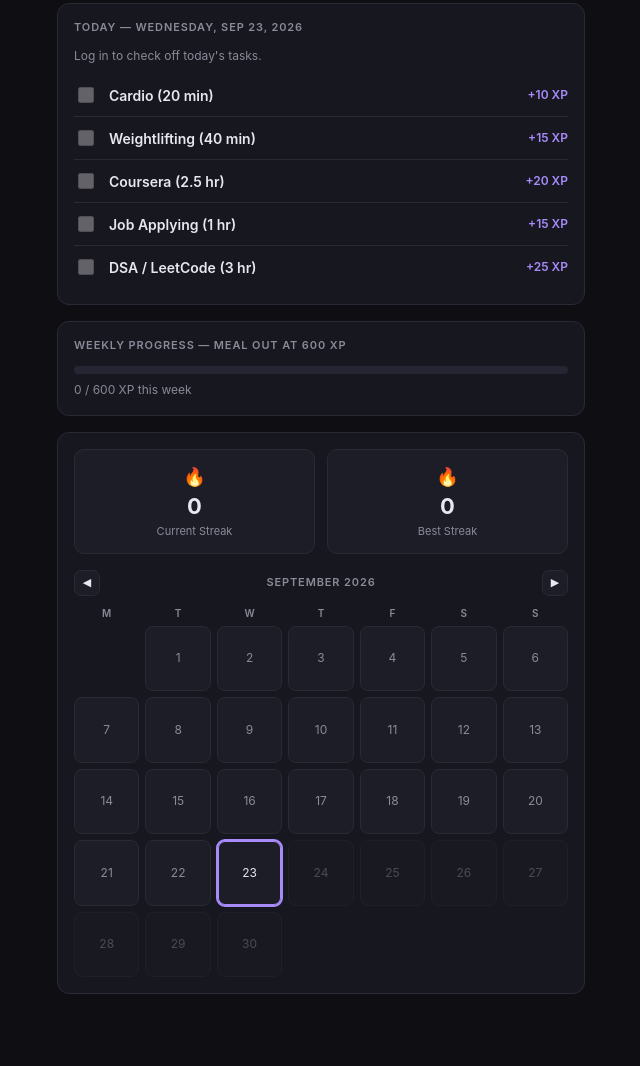
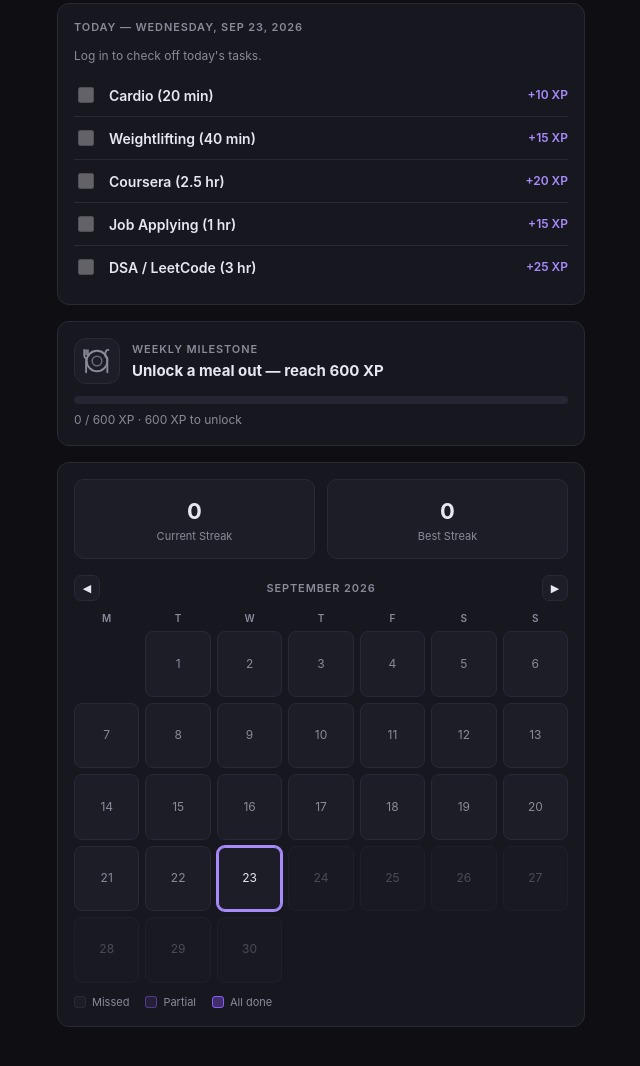
Before and after one commit to suriyaa555/Productivity-Tracker, a plain HTML site: page index.html in a window 1280 px wide. Shown: the part 250-1316 px from the top of the page, without its empty margins (319-959 px from the left). Drawn offline with Linux system fonts and the light colour scheme.

Commit message:
Three-state calendar (empty/partial/complete), remove fire emojis, polish weekly reward as unlockable milestone with plate icon

```diff
--- a/index.html
+++ b/index.html
@@ -108,13 +108,43 @@
   .task .xp { color: var(--accent-2); font-size: 12px; font-weight: 600; }
   .readonly .task input { pointer-events: none; opacity: .5; }
 
+  /* Reward card */
+  .reward-card.unlocked {
+    border-color: var(--green);
+    box-shadow: 0 0 0 1px rgba(52,211,153,.25) inset;
+  }
+  .reward-head { display: flex; align-items: center; gap: 12px; margin-bottom: 12px; }
+  .reward-plate {
+    flex-shrink: 0; width: 46px; height: 46px; border-radius: 12px;
+    display: flex; align-items: center; justify-content: center;
+    background: var(--panel-2); border: 1px solid var(--border);
+    color: var(--muted); transition: color .3s ease, border-color .3s ease;
+  }
+  .reward-card.unlocked .reward-plate { color: var(--green); border-color: rgba(52,211,153,.5); }
+  .reward-label {
+    color: var(--muted); font-size: 11px; letter-spacing: .08em;
+    text-transform: uppercase; font-weight: 600;
+  }
+  .reward-title { font-size: 15px; font-weight: 700; margin-top: 2px; }
+  .reward-card.unlocked .reward-title { color: var(--green); }
+
+  /* Calendar legend */
+  .cal-legend {
+    display: flex; gap: 16px; margin-top: 12px;
+    color: var(--muted); font-size: 11px;
+  }
+  .cal-legend span { display: inline-flex; align-items: center; gap: 6px; }
+  .swatch { width: 12px; height: 12px; border-radius: 3px; display: inline-block; border: 1px solid var(--border); }
+  .sw-empty { background: var(--panel-2); }
+  .sw-partial { background: rgba(139,92,246,.12); border-color: rgba(139,92,246,.45); }
+  .sw-complete { background: rgba(139,92,246,.35); border-color: var(--accent); }
+
   /* Streaks */
   .streaks { display: flex; gap: 12px; margin-bottom: 16px; }
   .streak-box {
     flex: 1; background: var(--panel-2); border: 1px solid var(--border);
     border-radius: 10px; padding: 14px; text-align: center;
   }
-  .streak-box .fire { color: var(--accent-2); font-size: 18px; }
   .streak-box .num { font-size: 22px; font-weight: 700; margin: 2px 0; }
   .streak-box .lbl { color: var(--muted); font-size: 11px; }
 
@@ -148,7 +178,8 @@
     border-radius: 8px; display: flex; align-items: center; justify-content: center;
     font-size: 12px; color: var(--muted); position: relative;
   }
-  .cal .cell.done { background: rgba(139,92,246,.28); border-color: var(--accent); color: var(--text); }
+  .cal .cell.partial { background: rgba(139,92,246,.12); border-color: rgba(139,92,246,.45); color: var(--text); }
+  .cal .cell.complete { background: rgba(139,92,246,.35); border-color: var(--accent); color: var(--text); }
   .cal .cell.today { outline: 2px solid var(--accent-2); outline-offset: -1px; color: var(--text); }
   .cal .cell.selected { border-color: var(--accent-2); box-shadow: 0 0 0 1px var(--accent-2) inset; color: var(--text); }
   .cal .cell.future { opacity: .45; }
@@ -212,9 +243,24 @@
     <div id="taskList"></div>
   </div>
 
-  <!-- Weekly -->
-  <div class="card">
-    <div class="section-label">Weekly Progress — Meal out at 600 XP</div>
+  <!-- Weekly / Reward -->
+  <div class="card reward-card" id="rewardCard">
+    <div class="reward-head">
+      <span class="reward-plate" aria-hidden="true">
+        <!-- plate + cutlery, tuned to the dark/purple aesthetic -->
+        <svg width="34" height="34" viewBox="0 0 24 24" fill="none" xmlns="http://www.w3.org/2000/svg">
+          <circle cx="12" cy="12" r="7.25" stroke="currentColor" stroke-width="1.3"/>
+          <circle cx="12" cy="12" r="3.4" stroke="currentColor" stroke-width="1.1" opacity=".7"/>
+          <path d="M3 4.2v4.1c0 .9.55 1.55 1.3 1.75V20" stroke="currentColor" stroke-width="1.3" stroke-linecap="round"/>
+          <path d="M4.3 4.2v3.4M5.6 4.2v3.4" stroke="currentColor" stroke-width="1.1" stroke-linecap="round"/>
+          <path d="M20 4.2c-1.4 0-2.2 1.5-2.2 3.4 0 1.3.7 2 1.5 2.2V20" stroke="currentColor" stroke-width="1.3" stroke-linecap="round"/>
+        </svg>
+      </span>
+      <div class="reward-text">
+        <div class="reward-label">Weekly Milestone</div>
+        <div class="reward-title" id="rewardTitle">Unlock a meal out — reach 600 XP</div>
+      </div>
+    </div>
     <div class="bar green"><span id="weekBar"></span></div>
     <div class="sub" id="weekSub">0 / 600 XP this week</div>
   </div>
@@ -223,12 +269,10 @@
   <div class="card">
     <div class="streaks">
       <div class="streak-box">
-        <div class="fire">🔥</div>
         <div class="num" id="curStreak">0</div>
         <div class="lbl">Current Streak</div>
       </div>
       <div class="streak-box">
-        <div class="fire">🔥</div>
         <div class="num" id="bestStreak">0</div>
         <div class="lbl">Best Streak</div>
       </div>
@@ -242,6 +286,11 @@
       <span>M</span><span>T</span><span>W</span><span>T</span><span>F</span><span>S</span><span>S</span>
     </div>
     <div class="cal" id="calendar"></div>
+    <div class="cal-legend">
+      <span><i class="swatch sw-empty"></i> Missed</span>
+      <span><i class="swatch sw-partial"></i> Partial</span>
+      <span><i class="swatch sw-complete"></i> All done</span>
+    </div>
   </div>
 </div>
 
@@ -327,10 +376,21 @@ function dayXP(key) {
   if (!day) return 0;
   return TASKS.reduce((sum, t) => sum + (day[t.id] ? t.xp : 0), 0);
 }
+function dayCount(key) {
+  const day = data.days[key];
+  if (!day) return 0;
+  return TASKS.reduce((n, t) => n + (day[t.id] ? 1 : 0), 0);
+}
+// Streak rule: a day counts if AT LEAST ONE task is done.
 function dayComplete(key) {
-  const day = data.days[key];
-  if (!day) return false;
-  return TASKS.some(t => day[t.id]); // "did something" counts for the chain
+  return dayCount(key) > 0;
+}
+// Three visual states for the calendar.
+function dayStatus(key) {
+  const n = dayCount(key);
+  if (n === 0) return "empty";
+  if (n === TASKS.length) return "complete";
+  return "partial";
 }
 
 /* ---------- auth ---------- */
@@ -441,13 +501,18 @@ function render() {
     list.appendChild(row);
   });
 
-  // weekly
+  // weekly / reward milestone
   const wxp = weeklyXP();
+  const unlocked = wxp >= WEEKLY_GOAL;
   document.getElementById("weekBar").style.width =
     Math.min(100, wxp / WEEKLY_GOAL * 100) + "%";
-  document.getElementById("weekSub").textContent =
-    wxp + " / " + WEEKLY_GOAL + " XP this week" +
-    (wxp >= WEEKLY_GOAL ? " 🎉 Meal out unlocked!" : "");
+  document.getElementById("rewardCard").classList.toggle("unlocked", unlocked);
+  document.getElementById("rewardTitle").textContent = unlocked
+    ? "Milestone reached — meal out unlocked!"
+    : "Unlock a meal out — reach " + WEEKLY_GOAL + " XP";
+  document.getElementById("weekSub").textContent = unlocked
+    ? wxp + " / " + WEEKLY_GOAL + " XP · reward unlocked this week"
+    : wxp + " / " + WEEKLY_GOAL + " XP · " + (WEEKLY_GOAL - wxp) + " XP to unlock";
 
   // streaks
   const { cur, best } = computeStreaks();
@@ -480,7 +545,8 @@ function renderCalendar() {
     const key = ymd(new Date(year, month, d));
     const c = document.createElement("div");
     let cls = "cell clickable";
-    if (dayComplete(key)) cls += " done";
+    const status = dayStatus(key);
+    if (status !== "empty") cls += " " + status; // "partial" or "complete"
     if (key === todayKey) cls += " today";
     if (key === selectedKey) cls += " selected";
     if (parseKey(key) > today && key !== todayKey) cls += " future";
```
Also changed, not shown: 1 other file.
